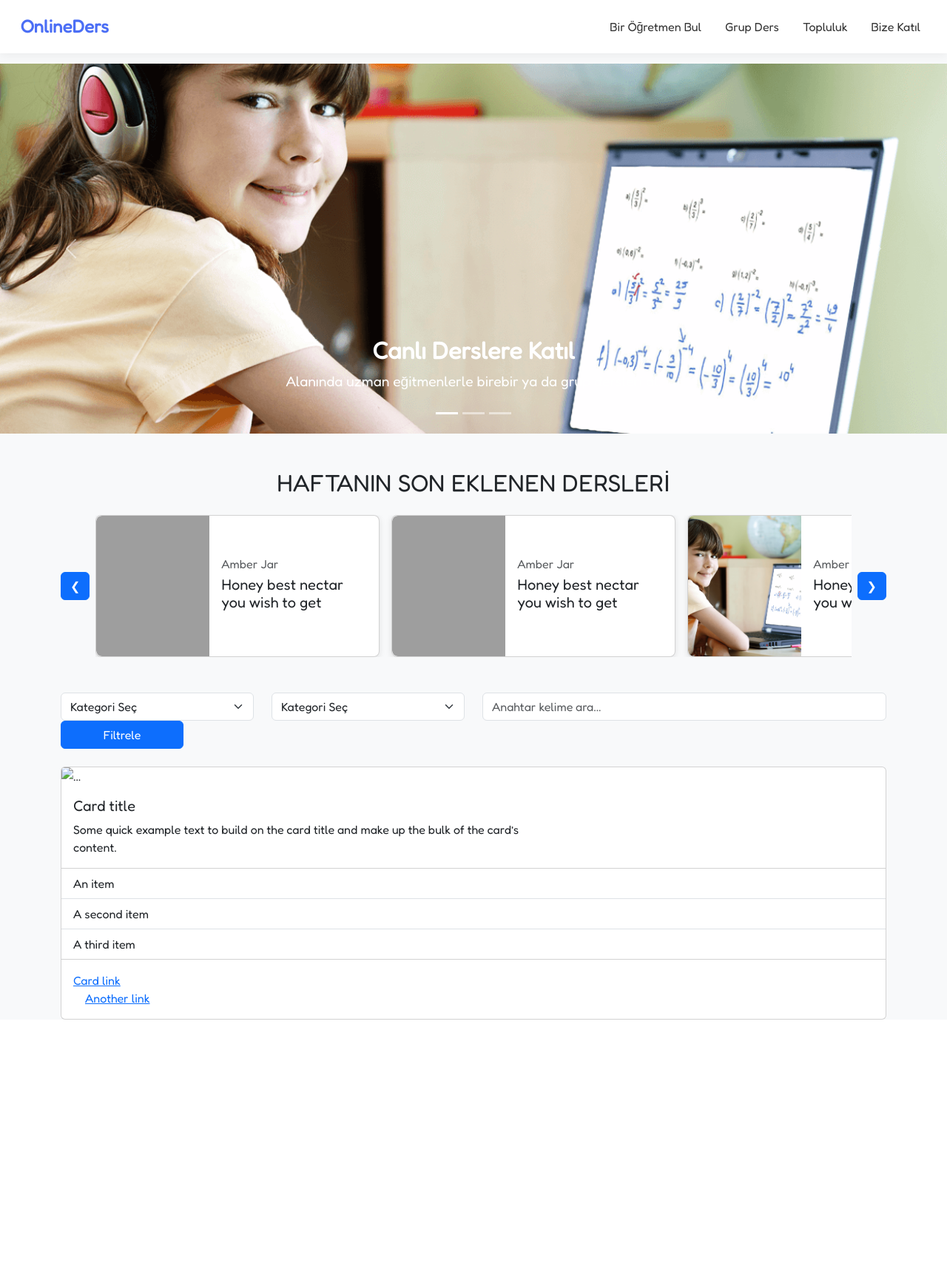
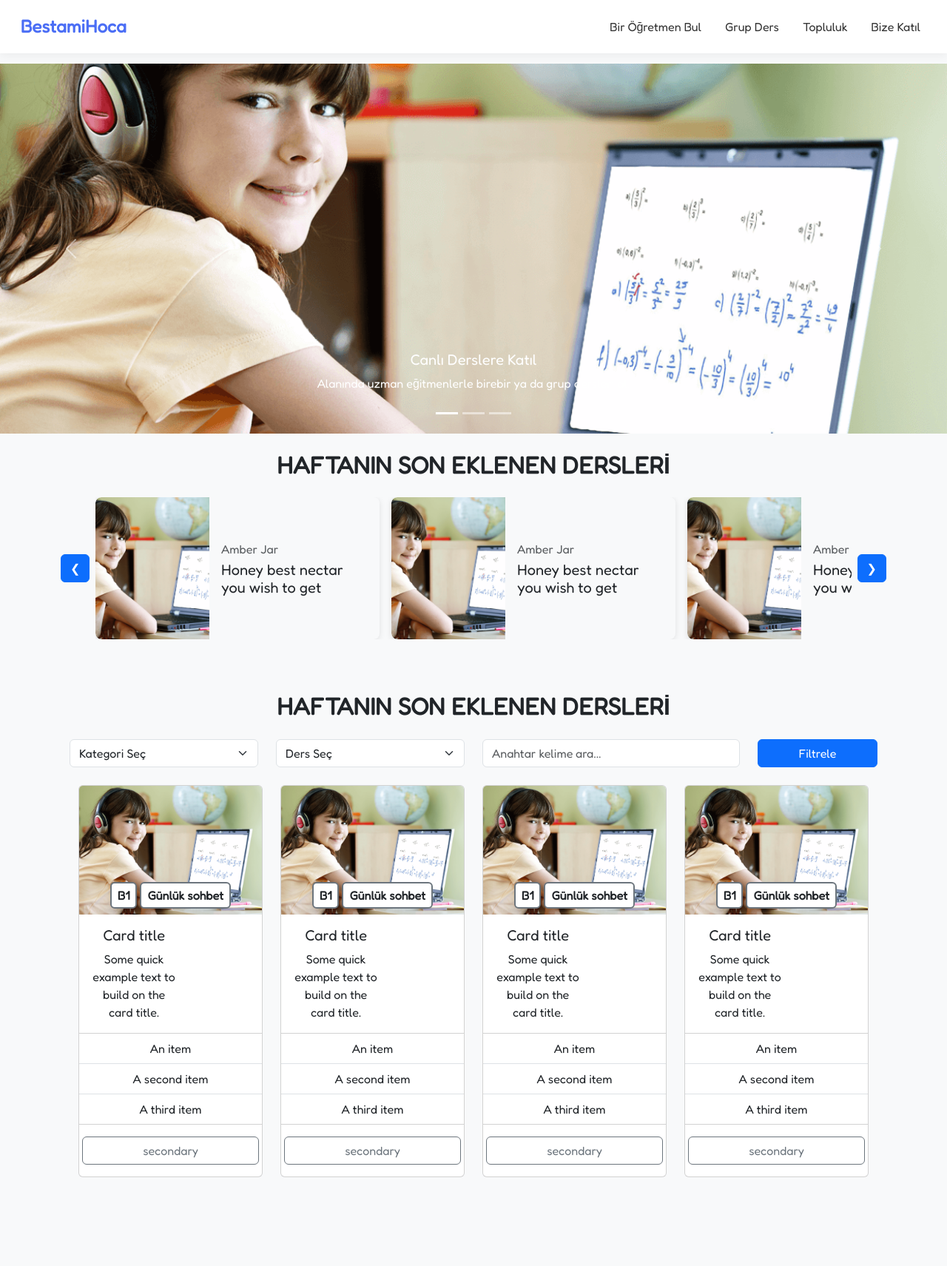
Before and after one commit to bestamikaya/online_ders, a Django app: template OnlineGrupders/templates/layout.html in a window 1280 px wide. Shown: the whole page at 74% size. Before the commit the page ends 1378 px from the top, so only its background shows below. Run offline with Django 5.2, Linux system fonts and the light colour scheme; the template is opened without the code that fills it, so the values that code supplies are empty; some libraries are stand-ins or nearby versions; grey boxes are pictures that could not be loaded.

Commit message:
templates+partials

```diff
--- a/OnlineGrupders/templates/layout.html
+++ b/OnlineGrupders/templates/layout.html
@@ -3,24 +3,22 @@
 <html lang="tr">
 <head>
   <meta charset="UTF-8">
+  <meta name="viewport" content="width=device-width, initial-scale=1">
   <title>Online Ders Platformu</title>
-  <meta name="viewport" content="width=device-width, initial-scale=1">
 
-  <!-- Bootstrap CSS -->
+  <!-- CSS Links -->
   <link href="https://cdn.jsdelivr.net/npm/bootstrap@5.3.0/dist/css/bootstrap.min.css" rel="stylesheet">
-
-  <!-- Fredoka Font -->
   <link href="https://fonts.googleapis.com/css2?family=Fredoka&display=swap" rel="stylesheet">
 
   <style>
     body {
       font-family: 'Fredoka', sans-serif;
-      padding-top: 70px; /* Sabit navbar için boşluk */
+      padding-top: 70px;
       background-color: #f8f9fa;
     }
 
     .navbar {
-      background-color: #ffffff;
+      background-color: #fff;
       box-shadow: 0 4px 12px rgba(0, 0, 0, 0.05);
       padding: 0.8rem 1rem;
     }
@@ -43,33 +41,65 @@
       text-decoration: underline;
     }
 
-    .carousel-caption h5 {
-      font-size: 2rem;
-      font-weight: bold;
-    }
-
-    .carousel-caption p {
-      font-size: 1.2rem;
-    }
-
     .carousel-item img {
       object-fit: cover;
       height: 500px;
     }
+
+    .horizontal-card {
+      width: 24rem;
+      height: 12rem;
+      display: flex;
+      flex-direction: row;
+      border-radius: 0.5rem;
+      box-shadow: 0 2px 8px rgba(0, 0, 0, 0.1);
+      overflow: hidden;
+      flex-shrink: 0;
+      transition: transform 0.3s ease, box-shadow 0.3s ease;
+    }
+
+    .horizontal-card:hover {
+      transform: scale(1.03);
+      z-index: 10;
+      position: relative;
+      box-shadow: 0 8px 16px rgba(0, 0, 0, 0.2);
+    }
+
+    .card-img-left {
+      width: 40%;
+      object-fit: cover;
+      border-radius: 0.5rem 0 0 0.5rem;
+    }
+
+    .card-body {
+      width: 60%;
+      padding: 1rem;
+      display: flex;
+      flex-direction: column;
+      justify-content: center;
+    }
+
+    .card {
+      transition: transform 0.3s ease, box-shadow 0.3s ease;
+    }
+
+    .card:hover {
+      transform: scale(1.03);
+      z-index: 10;
+      position: relative;
+      box-shadow: 0 8px 16px rgba(0, 0, 0, 0.2);
+    }
   </style>
 </head>
+
 <body>
-
 <!-- NAVBAR -->
 <nav class="navbar navbar-expand-lg fixed-top">
   <div class="container-fluid">
-    <a class="navbar-brand" href="#">OnlineDers</a>
-    <button class="navbar-toggler" type="button" data-bs-toggle="collapse"
-            data-bs-target="#navbarNavAltMarkup" aria-controls="navbarNavAltMarkup"
-            aria-expanded="false" aria-label="Toggle navigation">
+    <a class="navbar-brand" href="#">BestamiHoca</a>
+    <button class="navbar-toggler" type="button" data-bs-toggle="collapse" data-bs-target="#navbarNavAltMarkup">
       <span class="navbar-toggler-icon"></span>
     </button>
-
     <div class="collapse navbar-collapse" id="navbarNavAltMarkup">
       <div class="navbar-nav ms-auto">
         <a class="nav-link" href="#">Bir Öğretmen Bul</a>
@@ -81,165 +111,79 @@
   </div>
 </nav>
 
+<!-- CAROUSEL -->
 <div id="carouselExampleCaptions" class="carousel slide mt-3" data-bs-ride="carousel">
   <div class="carousel-indicators">
-    <button type="button" data-bs-target="#carouselExampleCaptions" data-bs-slide-to="0" class="active"
-            aria-current="true" aria-label="Slide 1"></button>
-    <button type="button" data-bs-target="#carouselExampleCaptions" data-bs-slide-to="1"
-            aria-label="Slide 2"></button>
-    <button type="button" data-bs-target="#carouselExampleCaptions" data-bs-slide-to="2"
-            aria-label="Slide 3"></button>
+    <button type="button" data-bs-target="#carouselExampleCaptions" data-bs-slide-to="0" class="active"></button>
+    <button type="button" data-bs-target="#carouselExampleCaptions" data-bs-slide-to="1"></button>
+    <button type="button" data-bs-target="#carouselExampleCaptions" data-bs-slide-to="2"></button>
   </div>
   <div class="carousel-inner">
-    <div class="carousel-item active">
-      <img src="{% static "img/online1.png" %}" class="d-block w-100" alt="Ders 1">
+    {% for i in "123" %}
+    <div class="carousel-item {% if forloop.first %}active{% endif %}">
+      <img src="{% static 'img/online1.png' %}" class="d-block w-100" alt="...">
       <div class="carousel-caption d-none d-md-block">
         <h5>Canlı Derslere Katıl</h5>
         <p>Alanında uzman eğitmenlerle birebir ya da grup dersleri al.</p>
       </div>
     </div>
-    <div class="carousel-item">
-      <img src="{% static "img/online2.png" %}" class="d-block w-100" alt="Topluluk">
-      <div class="carousel-caption d-none d-md-block">
-        <h5>Öğrenci Topluluklarına Katıl</h5>
-        <p>Birlikte öğren, sorular sor ve destek al.</p>
-      </div>
-    </div>
-    <div class="carousel-item">
-      <img src="{% static "img/online1.png" %}" class="d-block w-100" alt="Kaynaklar">
-      <div class="carousel-caption d-none d-md-block">
-        <h5>Zengin Eğitim Materyalleri</h5>
-        <p>Video, PDF ve canlı örneklerle öğrenmeni derinleştir.</p>
-      </div>
-    </div>
+    {% endfor %}
   </div>
   <button class="carousel-control-prev" type="button" data-bs-target="#carouselExampleCaptions" data-bs-slide="prev">
-    <span class="carousel-control-prev-icon" aria-hidden="true"></span>
+    <span class="carousel-control-prev-icon"></span>
     <span class="visually-hidden">Önceki</span>
   </button>
   <button class="carousel-control-next" type="button" data-bs-target="#carouselExampleCaptions" data-bs-slide="next">
-    <span class="carousel-control-next-icon" aria-hidden="true"></span>
+    <span class="carousel-control-next-icon"></span>
     <span class="visually-hidden">Sonraki</span>
   </button>
 </div>
 
-
-
-<!-- CAROUSEL -->
-
-
-
-
-</div>
+<!-- HAFTANIN DERSLERİ SLIDER -->
 <section class="py-4 bg-light">
-  <!-- Slider container -->
-  <div class="container my-4">
-    <div class="sm:px-4 text-center">
-       <H2 class=" text-lg mt-10 md:mt-16 mb-4 md:mb-10 md:text-2xl leading-8 md:leading-10 font-bold  ">HAFTANIN SON EKLENEN DERSLERİ</H2>
-    </div>
+  <div class="container">
+    <h2 class="text-center fw-bold mb-4">HAFTANIN SON EKLENEN DERSLERİ</h2>
     <div class="d-flex align-items-center">
       <button id="prevBtn" class="btn btn-primary me-2">❮</button>
-      <div id="cardWrapper" class="d-flex overflow-hidden" style="width: 100%; scroll-behavior: smooth;">
-        <!-- Kartlar burada -->
-        <div class="card horizontal-card me-3">
-        <img src="images/product-thumb-11.jpg" class="card-img-left" alt="Card image">
-        <div class="card-body">
-          <p class="text-muted mb-1">Amber Jar</p>
-          <h5 class="card-title">Honey best nectar you wish to get</h5>
+      <div id="cardWrapper" class="d-flex overflow-hidden w-100">
+        {% for i in "1234567890" %}
+        <div class="horizontal-card me-3">
+          <img src="{% static 'img/online1.png' %}" class="card-img-left" alt="Card image">
+          <div class="card-body">
+            <p class="text-muted mb-1">Amber Jar</p>
+            <h5 class="card-title">Honey best nectar you wish to get</h5>
+          </div>
         </div>
+        {% endfor %}
       </div>
-      <div class="card horizontal-card me-3">
-        <img src="images/product-thumb-12.jpg" class="card-img-left" alt="Card image">
-        <div class="card-body">
-          <p class="text-muted mb-1">Amber Jar</p>
-          <h5 class="card-title">Honey best nectar you wish to get</h5>
-        </div>
-      </div>
-      <!-- 8 tane daha benzer kart ekle -->
-      <div class="card horizontal-card me-3">
-        <img src="{% static "img/online1.png" %}" class="card-img-left" alt="Card image">
-        <div class="card-body">
-          <p class="text-muted mb-1">Amber Jar</p>
-          <h5 class="card-title">Honey best nectar you wish to get</h5>
-        </div>
-      </div>
-      <div class="card horizontal-card me-3">
-        <img src="images/product-thumb-14.jpg" class="card-img-left" alt="Card image">
-        <div class="card-body">
-          <p class="text-muted mb-1">Amber Jar</p>
-          <h5 class="card-title">Honey best nectar you wish to get</h5>
-        </div>
-      </div>
-      <div class="card horizontal-card me-3">
-        <img src="{% static "img/online1.png" %}" class="card-img-left" alt="Card image">
-        <div class="card-body">
-          <p class="text-muted mb-1">Amber Jar</p>
-          <h5 class="card-title">Honey best nectar you wish to get</h5>
-        </div>
-      </div>
-      <div class="card horizontal-card me-3">
-        <img src="{% static "img/online1.png" %}" class="card-img-left" alt="Card image">
-        <div class="card-body">
-          <p class="text-muted mb-1">Amber Jar</p>
-          <h5 class="card-title">Honey best nectar you wish to get</h5>
-        </div>
-      </div>
-      <div class="card horizontal-card me-3">
-        <img src="{% static "img/online1.png" %}" class="card-img-left" alt="Card image">
-        <div class="card-body">
-          <p class="text-muted mb-1">Amber Jar</p>
-          <h5 class="card-title">Honey best nectar you wish to get</h5>
-        </div>
-      </div>
-      <div class="card horizontal-card me-3">
-        <img src="images/product-thumb-14.jpg" class="card-img-left" alt="Card image">
-        <div class="card-body">
-          <p class="text-muted mb-1">Amber Jar</p>
-          <h5 class="card-title">Honey best nectar you wish to get</h5>
-        </div>
-      </div>
-      <div class="card horizontal-card me-3">
-        <img src="images/product-thumb-11.jpg" class="card-img-left" alt="Card image">
-        <div class="card-body">
-          <p class="text-muted mb-1">Amber Jar</p>
-          <h5 class="card-title">Honey best nectar you wish to get</h5>
-        </div>
-      </div>
-      <div class="card horizontal-card me-3">
-        <img src="images/product-thumb-12.jpg" class="card-img-left" alt="Card image">
-        <div class="card-body">
-          <p class="text-muted mb-1">Amber Jar</p>
-          <h5 class="card-title">Honey best nectar you wish to get</h5>
-        </div>
-      </div>
+      <button id="nextBtn" class="btn btn-primary ms-2">❯</button>
     </div>
-    <button id="nextBtn" class="btn btn-primary ms-2">❯</button>
   </div>
-</div>
-
 </section>
 
-
-<!-- FİLTRE ALANI -->
+<!-- FİLTRELEME ALANI -->
+<section class="py-5 bg-light">
 <div class="container">
+ <h2 class="text-center fw-bold mb-4">HAFTANIN SON EKLENEN DERSLERİ</h2>
+<div class="container mb-5">
   <div class="row mb-4">
     <div class="col-md-3">
-      <select class="form-select" aria-label="Kategori seç">
+      <select class="form-select">
         <option selected>Kategori Seç</option>
         <option value="1">Eğitim</option>
         <option value="2">Teknoloji</option>
         <option value="3">Sanat</option>
       </select>
     </div>
-      <div class="col-md-3">
-      <select class="form-select" aria-label="Kategori seç">
-        <option selected>Kategori Seç</option>
-        <option value="1">matematik</option>
-        <option value="2">türkçe</option>
-        <option value="3">FEN</option>
+    <div class="col-md-3">
+      <select class="form-select">
+        <option selected>Ders Seç</option>
+        <option value="1">Matematik</option>
+        <option value="2">Türkçe</option>
+        <option value="3">Fen</option>
       </select>
     </div>
-    <div class="col-md-6">
+    <div class="col-md-4">
       <input type="text" class="form-control" placeholder="Anahtar kelime ara...">
     </div>
     <div class="col-md-2">
@@ -247,60 +191,56 @@
     </div>
   </div>
 
-  <!-- KART -->
-  <div class="card" style="width: 100%;">
-    <img src="https://via.placeholder.com/600x200" class="card-img-top" alt="...">
-    <div class="card-body">
-      <h5 class="card-title">Card title</h5>
-      <p class="card-text">Some quick example text to build on the card title and make up the bulk of the card’s content.</p>
+  <!-- KARTLAR -->
+    <div class="container text-center">
+  <div class="row">
+    {% for i in "1234" %}
+    <div class="col-md-3 text-center mb-4">
+      <div class="card w-100 position-relative">
+        <div class="position-relative">
+          <img src="{% static 'img/online1.png' %}" class="card-img-top" alt="...">
+
+          <!-- Etiketler resmin içinde ve altında -->
+          <div class="position-absolute bottom-0 start-0 w-100 d-flex justify-content-center mb-2 gap-1">
+            <span class="bg-white rounded border border-2 border-secondary px-2 py-1 fw-bold">B1</span>
+            <span class="bg-white rounded border border-2 border-secondary px-2 py-1 fw-bold">Günlük sohbet</span>
+          </div>
+        </div>
+
+        <div class="card-body">
+          <h5 class="card-title">Card title</h5>
+          <p class="card-text">Some quick example text to build on the card title.</p>
+        </div>
+
+        <ul class="list-group list-group-flush">
+          <li class="list-group-item">An item</li>
+          <li class="list-group-item">A second item</li>
+          <li class="list-group-item">A third item</li>
+        </ul>
+
+        <div class="row">
+          <div class="card-body d-flex justify-content-center gap-2">
+            <button type="button" class="btn btn-outline-secondary">secondary</button>
+          </div>
+        </div>
+      </div>
     </div>
-    <ul class="list-group list-group-flush">
-      <li class="list-group-item">An item</li>
-      <li class="list-group-item">A second item</li>
-      <li class="list-group-item">A third item</li>
-    </ul>
-    <div class="card-body">
-      <a href="#" class="card-link">Card link</a>
-      <a href="#" class="card-link">Another link</a>
-    </div>
+    {% endfor %}
   </div>
 </div>
 
 
-<style>
-.horizontal-card {
-  width: 24rem;
-  height: 12rem;
-  display: flex;
-  flex-direction: row;
-  border-radius: 0.5rem;
-  box-shadow: 0 2px 8px rgba(0,0,0,0.1);
-  overflow: hidden;
-  flex-shrink: 0; /* önemli, kartlar küçülmesin */
-}
+  </div>
+</section>
 
-.card-img-left {
-  width: 40%;
-  object-fit: cover;
-  border-radius: 0.5rem 0 0 0.5rem;
-}
+</div>
 
-.card-body {
-  width: 60%;
-  padding: 1rem;
-  display: flex;
-  flex-direction: column;
-  justify-content: center;
-}
-
-
-</style>
+<!-- Scripts -->
 <script>
   const cardWrapper = document.getElementById('cardWrapper');
   const prevBtn = document.getElementById('prevBtn');
   const nextBtn = document.getElementById('nextBtn');
-
-  const scrollAmount = 250; // kaç px kaydırılacak (kart genişliği + margin)
+  const scrollAmount = 250;
 
   prevBtn.addEventListener('click', () => {
     cardWrapper.scrollBy({ left: -scrollAmount, behavior: 'smooth' });
@@ -310,9 +250,6 @@
     cardWrapper.scrollBy({ left: scrollAmount, behavior: 'smooth' });
   });
 </script>
-
-
-
 <script src="https://cdn.jsdelivr.net/npm/bootstrap@5.3.0/dist/js/bootstrap.bundle.min.js"></script>
 
 </body>
```
Also changed, not shown: OnlineGrupders/GrupDers/templates/index.html (+30 -8 lines), OnlineGrupders/GrupDers/templates/partials/Grupdersleri.html (added), OnlineGrupders/GrupDers/templates/partials/Teklidersler.html (renamed from OnlineGrupders/GrupDers/templates/Carousel.html).
